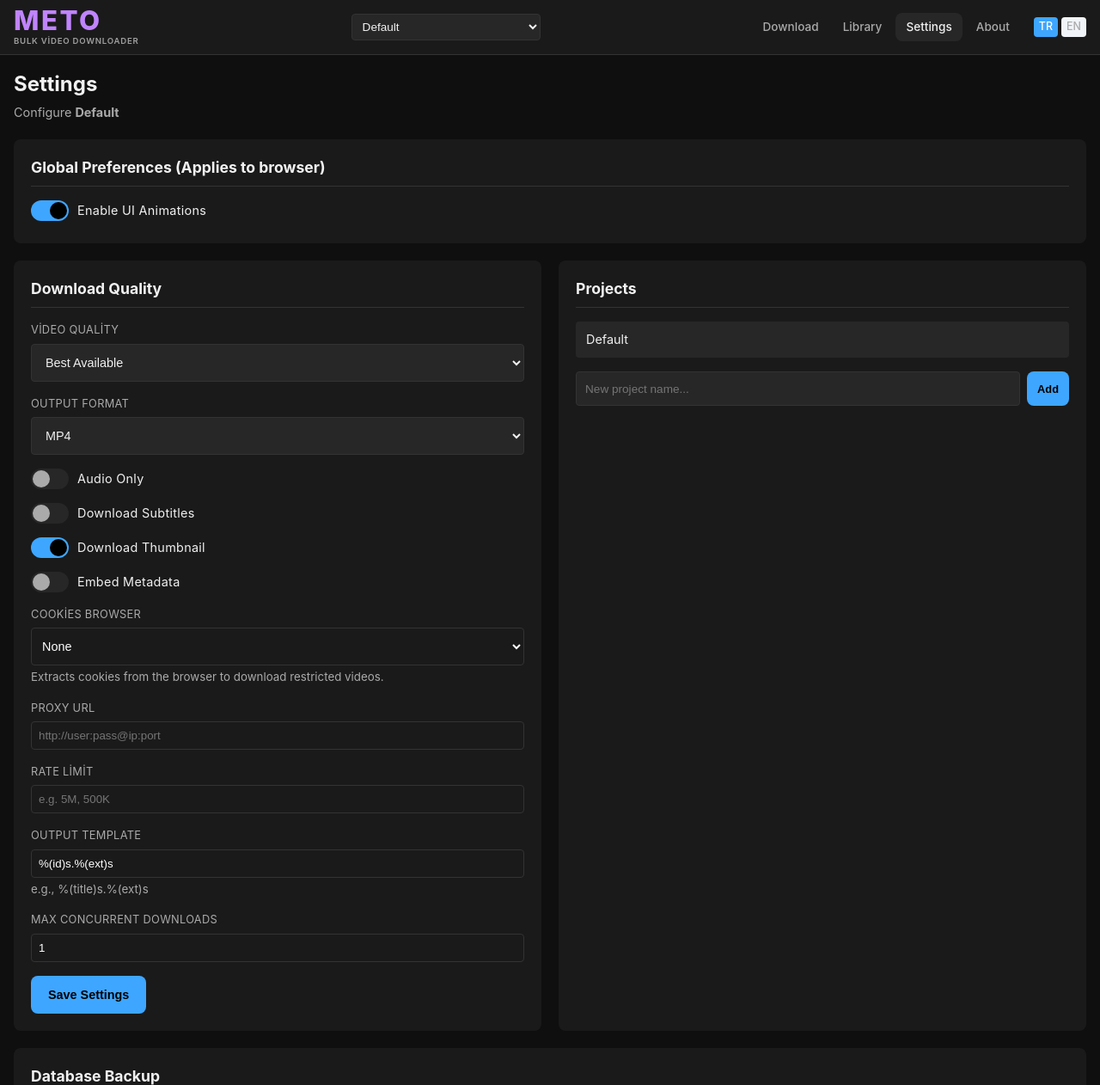
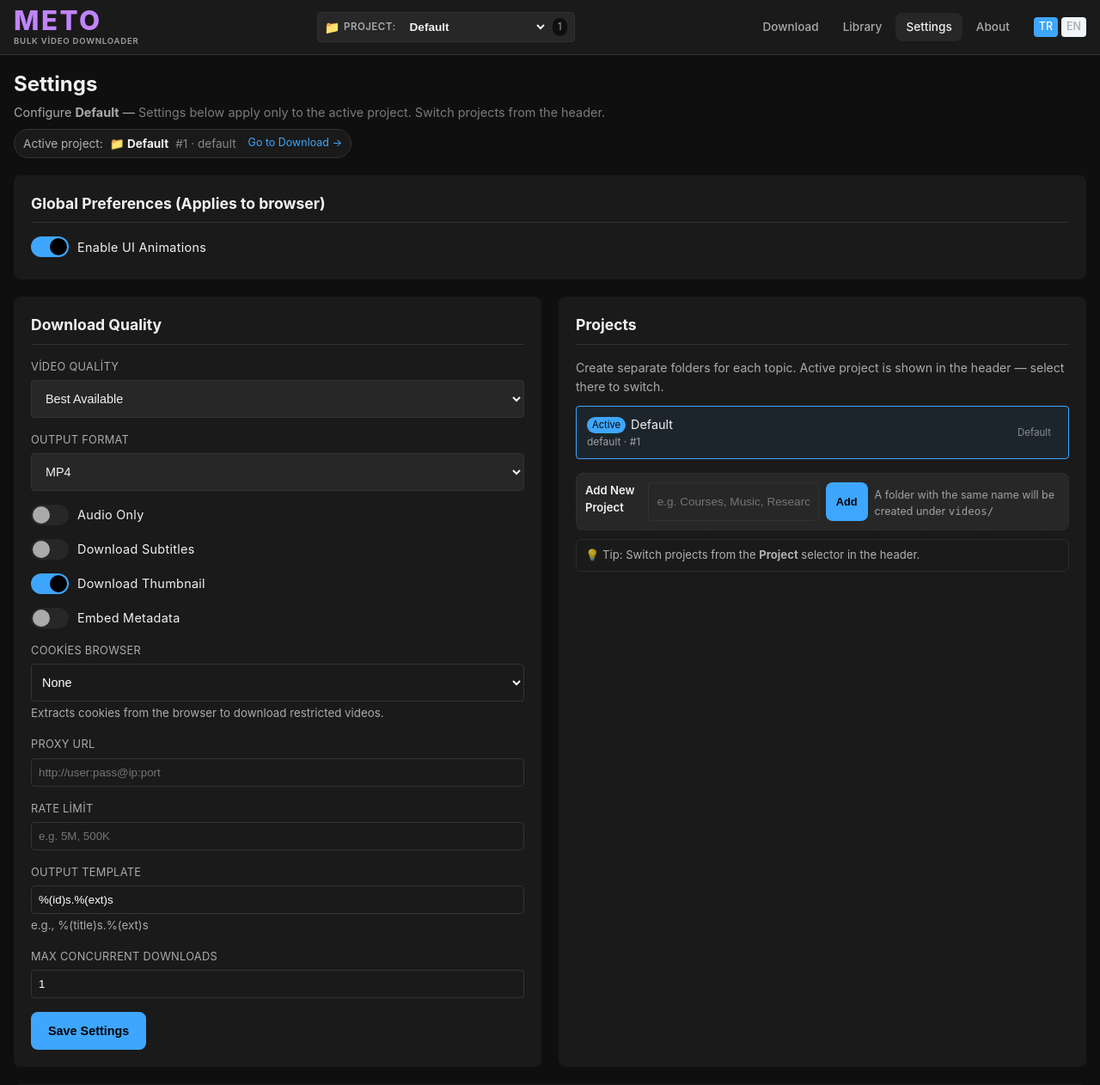
Before and after one commit to metinuysal/meto-video-downloader, a Flask app: page /settings in a window 1280 px wide. Shown: the top 1262 px of the page at 86% size. Run offline with Flask 3, Linux system fonts and the light colour scheme; some libraries are stand-ins or nearby versions.

Commit message:
feat(i18n+ui): header proje seçici ve ayarlar anlaşılır hale getirildi
- base.html: Proje label + Aktif proje badge + count + title tooltip, TR/EN switcher korundu, _() sarmalandı
- settings.html: Projeler kartına açıklama (header'dan değiştirilir), aktif proje vurgusu, Yeni Proje Ekle kutusu, settings header aktif proje bilgisi
- style.css: nav-center flex, label, count pill, focus-within
- i18n: 5 yeni string (Project, Active project..., tap to switch, %(count)s projects) TR/EN eklendi, pybabel extract/update/compile

```diff
--- a/static/css/style.css
+++ b/static/css/style.css
@@ -81,13 +81,30 @@ a:hover { color: var(--accent-hover); }
     color: var(--text-secondary); line-height: 1.2;
     opacity: 0.92;
 }
-.nav-center { flex: 1; max-width: 220px; margin: 0 12px; }
+.nav-center {
+    flex: 1; max-width: 300px; margin: 0 12px;
+    display: flex; align-items: center; gap: 6px;
+    background: var(--bg-tertiary); border: 1px solid var(--border);
+    border-radius: var(--radius-sm); padding: 4px 8px;
+}
+.nav-center:focus-within { border-color: var(--accent); }
+.project-select-label {
+    display: inline-flex; align-items: center; gap: 4px;
+    font-size: 0.72rem; font-weight: 600; letter-spacing: 0.04em;
+    text-transform: uppercase; color: var(--text-secondary);
+    white-space: nowrap; cursor: pointer; user-select: none;
+}
+.project-label-icon { font-size: 0.9rem; }
 .project-select {
-    width: 100%; padding: 6px 8px; background: var(--bg-tertiary);
-    border: 1px solid var(--border); border-radius: var(--radius-sm);
-    color: var(--text); font-size: 0.85rem;
+    flex: 1; min-width: 0; padding: 4px 6px; background: transparent;
+    border: none; color: var(--text); font-size: 0.85rem; font-weight: 600;
+    cursor: pointer;
 }
-.project-select:focus { outline: none; border-color: var(--accent); }
+.project-select:focus { outline: none; }
+.project-count {
+    font-size: 0.7rem; color: var(--text-secondary);
+    background: var(--bg); padding: 2px 6px; border-radius: 10px; white-space: nowrap;
+}
 .nav-links { display: flex; gap: 4px; }
 .nav-links a {
     color: var(--text-secondary); padding: 6px 12px; border-radius: var(--radius);
--- a/templates/base.html
+++ b/templates/base.html
@@ -19,12 +19,17 @@
                 <span class="brand-sub">Bulk Video Downloader</span>
             </a>
         </div>
-        <div class="nav-center">
-            <select id="project-select" class="project-select">
+        <div class="nav-center" title="{{ _("Active project — select to switch") }}">
+            <label for="project-select" class="project-select-label">
+                <span class="project-label-icon">📁</span>
+                <span class="project-label-text">{{ _("Project") }}:</span>
+            </label>
+            <select id="project-select" class="project-select" aria-label="{{ _("Active project") }}">
                 {% for p in projects %}
                 <option value="{{ p.id }}" {% if current and p.id == current.id %}selected{% endif %}>{{ p.name }}</option>
                 {% endfor %}
             </select>
+            <span class="project-count" title="{{ _("%(count)s projects", count=projects|length) }}">{{ projects|length }}</span>
         </div>
         <div class="nav-links">
             <a href="/" class="{% if request.path == '/' %}active{% endif %}">{{ _("Download") }}</a>
@@ -55,11 +60,16 @@
             <a href="{{ url_for('set_lang', lang='tr') }}" style="padding:4px 10px; border-radius:6px; font-size:0.85rem; {% if CURRENT_LANG=='tr' %}background:var(--accent); color:#fff;{% else %}background:#f1f5f9;{% endif %}">TR</a>
             <a href="{{ url_for('set_lang', lang='en') }}" style="padding:4px 10px; border-radius:6px; font-size:0.85rem; {% if CURRENT_LANG=='en' %}background:var(--accent); color:#fff;{% else %}background:#f1f5f9;{% endif %}">EN</a>
         </div>
-        <select class="project-select-mobile">
-            {% for p in projects %}
-            <option value="{{ p.id }}" {% if current and p.id == current.id %}selected{% endif %}>{{ p.name }}</option>
-            {% endfor %}
-        </select>
+        <div style="margin-top:12px;">
+            <label for="project-select-mobile" style="font-size:0.82rem; opacity:0.7; display:flex; align-items:center; gap:6px; margin-bottom:4px;">
+                <span>📁</span> {{ _("Active project") }} — {{ _("tap to switch") }}
+            </label>
+            <select id="project-select-mobile" class="project-select-mobile" aria-label="{{ _("Active project") }}">
+                {% for p in projects %}
+                <option value="{{ p.id }}" {% if current and p.id == current.id %}selected{% endif %}>{{ p.name }}</option>
+                {% endfor %}
+            </select>
+        </div>
     </div>
     <main class="container">
         {% block content %}{% endblock %}
--- a/templates/settings.html
+++ b/templates/settings.html
@@ -4,7 +4,11 @@
 {% block content %}
 <div class="page-header">
     <h1>{{ _("Settings") }}</h1>
-    <p>{{ _("Configure") }} <strong>{{ current.name }}</strong></p>
+    <p>{{ _("Configure") }} <strong>{{ current.name }}</strong> — <span style="opacity:0.7;">{{ _("Settings below apply only to the active project. Switch projects from the header.") }}</span></p>
+    <div style="margin-top:8px; display:inline-flex; align-items:center; gap:8px; background: var(--bg-secondary); border:1px solid var(--border); padding:6px 10px; border-radius:20px; font-size:0.85rem;">
+        <span style="opacity:0.7;">{{ _("Active project:") }}</span> <strong>📁 {{ current.name }}</strong> <span style="opacity:0.5;">#{{ current.id }} · {{ current.folder }}</span>
+        <a href="/" style="margin-left:6px; font-size:0.78rem;">{{ _("Go to Download") }} →</a>
+    </div>
 </div>
 
 <div class="settings-layout">
@@ -113,19 +117,35 @@
 
     <div class="settings-card">
         <h2>{{ _("Projects") }}</h2>
+        <p class="about-text" style="margin-bottom:12px; font-size:0.88rem;">{{ _("Create separate folders for each topic. Active project is shown in the header — select there to switch.") }}</p>
         <div class="project-list" id="project-list">
             {% for p in projects %}
-            <div class="project-item" data-id="{{ p.id }}">
-                <span class="project-name">{{ p.name }}</span>
+            <div class="project-item {% if current and p.id == current.id %}active{% endif %}" data-id="{{ p.id }}" style="{% if current and p.id == current.id %}border:1px solid var(--accent); background: rgba(62,166,255,0.08);{% endif %}">
+                <div style="display:flex; flex-direction:column;">
+                    <span class="project-name" style="display:flex; align-items:center; gap:6px;">
+                        {% if current and p.id == current.id %}<span style="font-size:0.7rem; background:var(--accent); color:#000; padding:1px 6px; border-radius:10px;">{{ _("Active") }}</span>{% endif %}
+                        {{ p.name }}
+                    </span>
+                    <span style="font-size:0.75rem; opacity:0.6;">{{ p.folder }} · #{{ p.id }}</span>
+                </div>
                 {% if p.id != 1 %}
-                <button class="btn btn-sm btn-danger delete-project" data-id="{{ p.id }}">&times;</button>
+                <button class="btn btn-sm btn-danger delete-project" data-id="{{ p.id }}" title="{{ _("Delete") }}">&times;</button>
+                {% else %}
+                <span style="font-size:0.72rem; opacity:0.5; padding:4px 8px;">{{ _("Default") }}</span>
                 {% endif %}
             </div>
             {% endfor %}
         </div>
-        <div class="add-project">
-            <input type="text" id="new-project-name" placeholder="{{ _("New project name...") }}">
-            <button id="add-project" class="btn btn-sm btn-primary">{{ _("Add") }}</button>
+        <div class="add-project" style="margin-top:12px; background: var(--bg-tertiary); padding:10px; border-radius:8px; border:1px dashed var(--border);">
+            <div style="font-size:0.82rem; font-weight:600; margin-bottom:6px;">{{ _("Add New Project") }}</div>
+            <div style="display:flex; gap:8px;">
+                <input type="text" id="new-project-name" placeholder="{{ _("e.g. Courses, Music, Research...") }}" style="flex:1;">
+                <button id="add-project" class="btn btn-sm btn-primary">{{ _("Add") }}</button>
+            </div>
+            <small style="opacity:0.6; font-size:0.78rem; display:block; margin-top:6px;">{{ _("A folder with the same name will be created under") }} <code>{{ _("videos/") }}</code></small>
+        </div>
+        <div style="margin-top:10px; font-size:0.82rem; opacity:0.7; background:#1a1a1a; padding:8px 10px; border-radius:6px; border:1px solid #333;">
+            💡 {{ _("Tip: Switch projects from the") }} <strong>{{ _("Project") }}</strong> {{ _("selector in the header.") }}
         </div>
     </div>
 
```
Also changed, not shown: translations/en/LC_MESSAGES/messages.po, translations/tr/LC_MESSAGES/messages.po, 3 other files.
